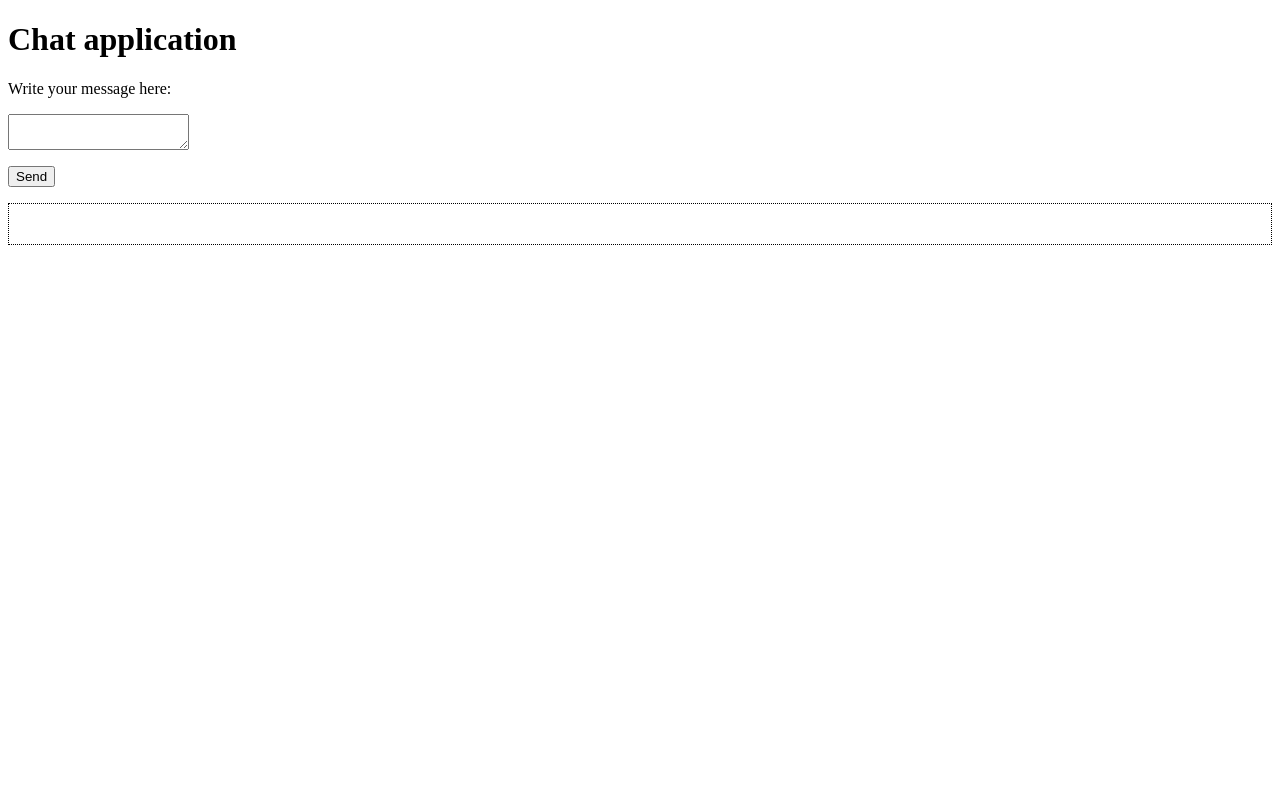
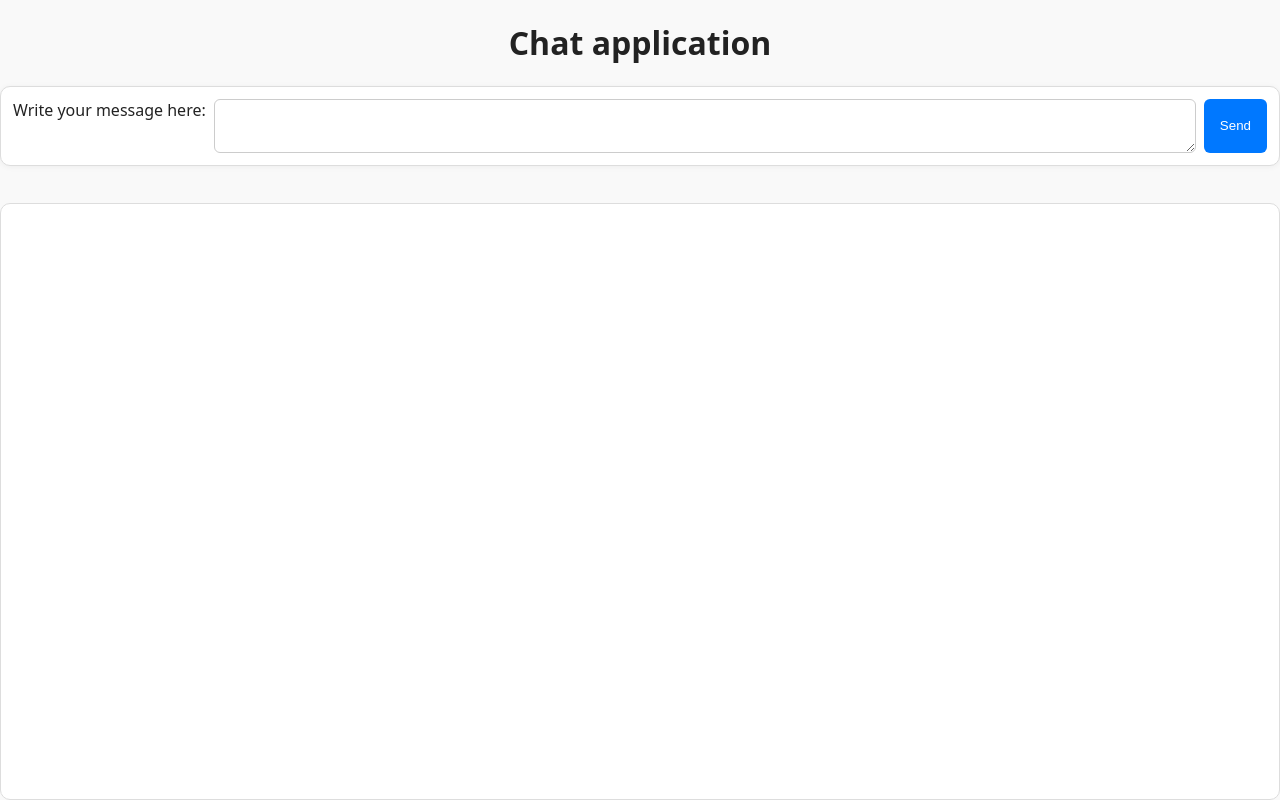
Before and after one commit to Droid-An/Chat-application, a plain HTML site: page websockets/frontend/index.html in a window 1280 px wide. Drawn offline with Linux system fonts and the light colour scheme.

Commit message:
edited css

```diff
--- a/long-polling/frontend/style.css
+++ b/long-polling/frontend/style.css
@@ -1,29 +1,122 @@
+/* General layout */
+body {
+  font-family: system-ui, -apple-system, "Segoe UI", Roboto, sans-serif;
+  background-color: #f9f9f9;
+  color: #222;
+  margin: 0;
+  padding: 0;
 
-label {
-    display: block;
+  display: flex;
+  flex-direction: column;
+  height: 100vh;
 }
 
-textarea {
-    display: block;
-    margin: 1rem 0;
-    resize: vertical;
+header{
+    display: flex;
+    justify-content: center;
 }
 
+/* Chat field */
 #chatField {
-  border: 1px dotted black;
-  min-height: 40px;
-  margin-top: 1em;
+  flex: 1;
+  overflow-y: auto;
+  padding: 1rem;
+  display: flex;
+  flex-direction: column;
+  gap: 0.75rem;
+  background-color: white;
+  border: 1px solid #ddd;
+  border-radius: 10px;
 }
 
+/* Message */
 .messageElement {
-    display: flex;
-    align-items: baseline;
+  background-color: #ffffff;
+  border: 1px solid #e5e5e5;
+  border-radius: 10px;
+  padding: 0.75rem 1rem;
+  box-shadow: 0 1px 3px rgba(0, 0, 0, 0.05);
+  display: flex;
+  justify-content: space-between;
+  align-items: center;
+  transition: background 0.2s;
 }
 
-/* .messageText{
-      width: 30%;
-} */
-.ratingElement{
-    display: flex;
-    width: 5em;
+.messageElement:hover {
+  background-color: #fafafa;
 }
+
+/* Message text */
+.messageText {
+  flex: 1;
+  margin: 0;
+  font-size: 0.95rem;
+  line-height: 1.4;
+}
+
+/* Ratings container */
+.ratingElement {
+  display: flex;
+  align-items: center;
+  gap: 0.5rem;
+  margin-right: 1rem;
+}
+
+/* Like/dislike buttons */
+.ratingElement button {
+  border: none;
+  background: none;
+  font-size: 1rem;
+  cursor: pointer;
+  transition: transform 0.1s;
+}
+
+.ratingElement button:hover {
+  transform: scale(1.2);
+}
+
+.ratingElement div {
+  min-width: 1.2rem;
+  text-align: center;
+}
+
+/* Form styling */
+#messageForm {
+  display: flex;
+  gap: 0.5rem;
+  padding: 0.75rem;
+  background-color: #fff;
+  border: 1px solid #ddd;
+  border-radius: 10px;
+  box-shadow: 0 1px 6px rgba(0, 0, 0, 0.05);
+}
+
+#inputMessage {
+  flex: 1;
+  padding: 0.5rem 0.75rem;
+  border: 1px solid #ccc;
+  border-radius: 6px;
+  font-size: 0.95rem;
+}
+
+#sendMessageBtn {
+  padding: 0.5rem 1rem;
+  background-color: #0078ff;
+  border: none;
+  color: white;
+  border-radius: 6px;
+  cursor: pointer;
+  transition: background 0.2s;
+}
+
+#sendMessageBtn:hover {
+  background-color: #005fd4;
+}
+
+/* Feedback message */
+#feedbackMessage {
+  text-align: center;
+  color: #d00;
+  font-size: 0.9rem;
+  padding: 0.25rem 0;
+}
--- a/websockets/frontend/style.css
+++ b/websockets/frontend/style.css
@@ -1,29 +1,122 @@
+/* General layout */
+body {
+  font-family: system-ui, -apple-system, "Segoe UI", Roboto, sans-serif;
+  background-color: #f9f9f9;
+  color: #222;
+  margin: 0;
+  padding: 0;
 
-label {
-    display: block;
+  display: flex;
+  flex-direction: column;
+  height: 100vh;
 }
 
-textarea {
-    display: block;
-    margin: 1rem 0;
-    resize: vertical;
+header{
+    display: flex;
+    justify-content: center;
 }
 
+/* Chat field */
 #chatField {
-  border: 1px dotted black;
-  min-height: 40px;
-  margin-top: 1em;
+  flex: 1;
+  overflow-y: auto;
+  padding: 1rem;
+  display: flex;
+  flex-direction: column;
+  gap: 0.75rem;
+  background-color: white;
+  border: 1px solid #ddd;
+  border-radius: 10px;
 }
 
+/* Message */
 .messageElement {
-    display: flex;
-    align-items: baseline;
+  background-color: #ffffff;
+  border: 1px solid #e5e5e5;
+  border-radius: 10px;
+  padding: 0.75rem 1rem;
+  box-shadow: 0 1px 3px rgba(0, 0, 0, 0.05);
+  display: flex;
+  justify-content: space-between;
+  align-items: center;
+  transition: background 0.2s;
 }
 
-/* .messageText{
-      width: 30%;
-} */
-.ratingElement{
-    display: flex;
-    width: 5em;
+.messageElement:hover {
+  background-color: #fafafa;
 }
+
+/* Message text */
+.messageText {
+  flex: 1;
+  margin: 0;
+  font-size: 0.95rem;
+  line-height: 1.4;
+}
+
+/* Ratings container */
+.ratingElement {
+  display: flex;
+  align-items: center;
+  gap: 0.5rem;
+  margin-right: 1rem;
+}
+
+/* Like/dislike buttons */
+.ratingElement button {
+  border: none;
+  background: none;
+  font-size: 1rem;
+  cursor: pointer;
+  transition: transform 0.1s;
+}
+
+.ratingElement button:hover {
+  transform: scale(1.2);
+}
+
+.ratingElement div {
+  min-width: 1.2rem;
+  text-align: center;
+}
+
+/* Form styling */
+#messageForm {
+  display: flex;
+  gap: 0.5rem;
+  padding: 0.75rem;
+  background-color: #fff;
+  border: 1px solid #ddd;
+  border-radius: 10px;
+  box-shadow: 0 1px 6px rgba(0, 0, 0, 0.05);
+}
+
+#inputMessage {
+  flex: 1;
+  padding: 0.5rem 0.75rem;
+  border: 1px solid #ccc;
+  border-radius: 6px;
+  font-size: 0.95rem;
+}
+
+#sendMessageBtn {
+  padding: 0.5rem 1rem;
+  background-color: #0078ff;
+  border: none;
+  color: white;
+  border-radius: 6px;
+  cursor: pointer;
+  transition: background 0.2s;
+}
+
+#sendMessageBtn:hover {
+  background-color: #005fd4;
+}
+
+/* Feedback message */
+#feedbackMessage {
+  text-align: center;
+  color: #d00;
+  font-size: 0.9rem;
+  padding: 0.25rem 0;
+}
```
